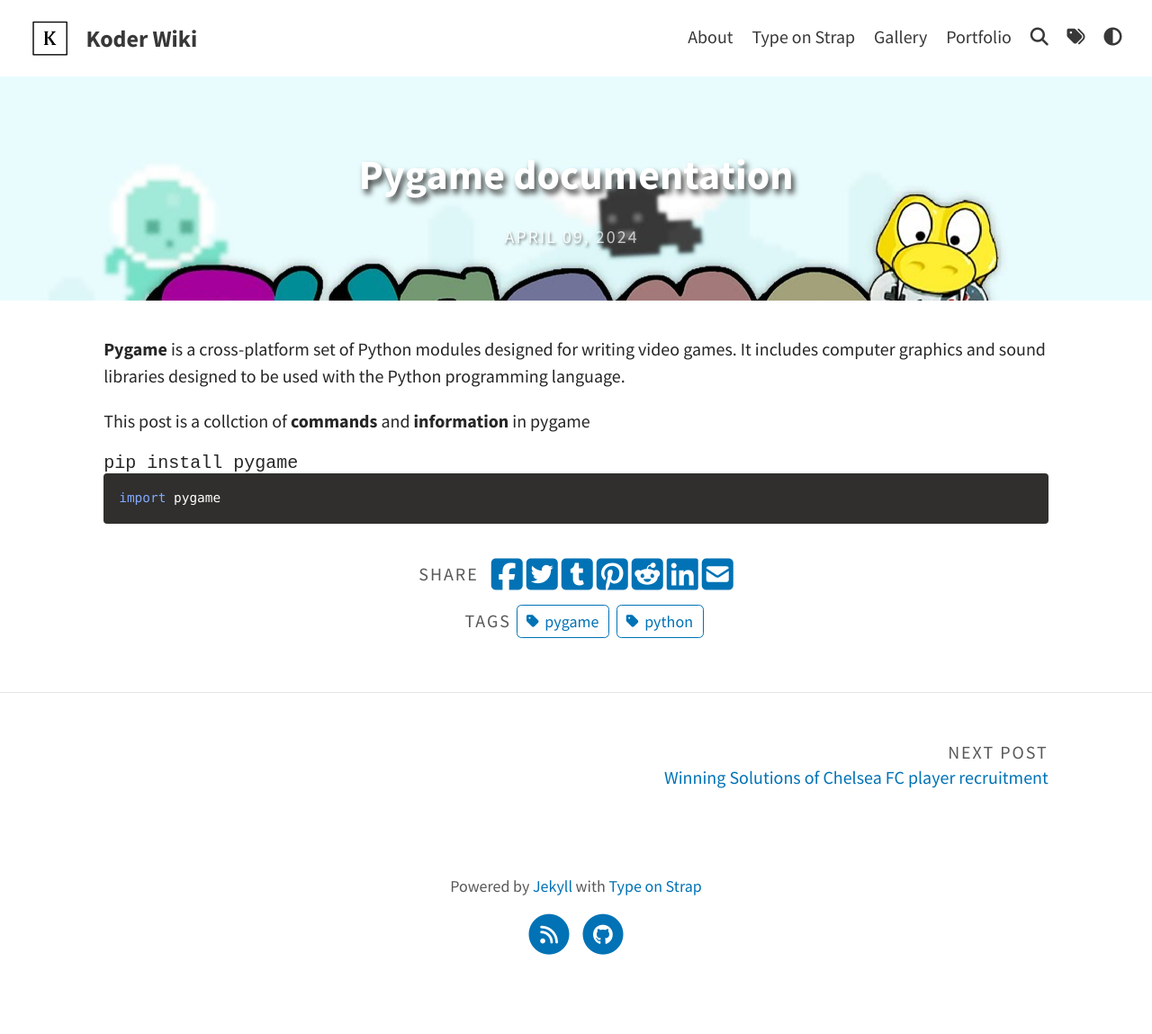
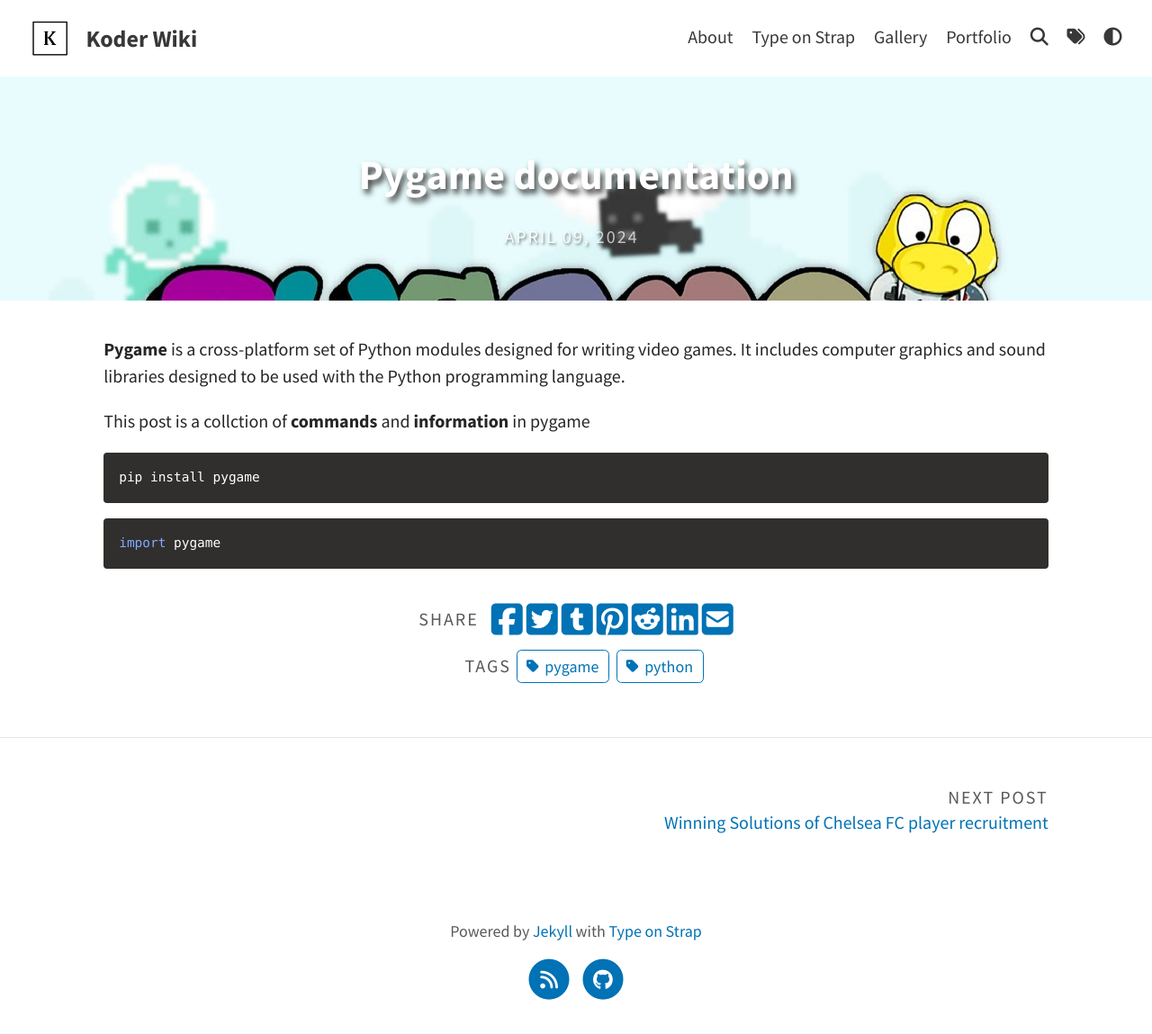
Before and after one commit to KoderWiki/Kontrl-Enter.github.io, a Jekyll site: the page built from _posts/2024-04-09-pygame.md, in a window 1280 px wide. Shown: the whole page at 90% size. Built offline with Jekyll 4.4.1, drawn with Linux system fonts in a browser that asks for light colours; a script that is not in the unit is left out; before the commit the page ends 1099 px from its top, so only the background shows below that.

Commit message:
Update 2024-04-09-pygame.md

````diff
--- a/_posts/2024-04-09-pygame.md
+++ b/_posts/2024-04-09-pygame.md
@@ -11,7 +11,7 @@ categories: Pygame
 
 This post is a collction of **commands** and **information** in pygame
 
-```linux
+```python
 pip install pygame
 ```
 ```python
````
